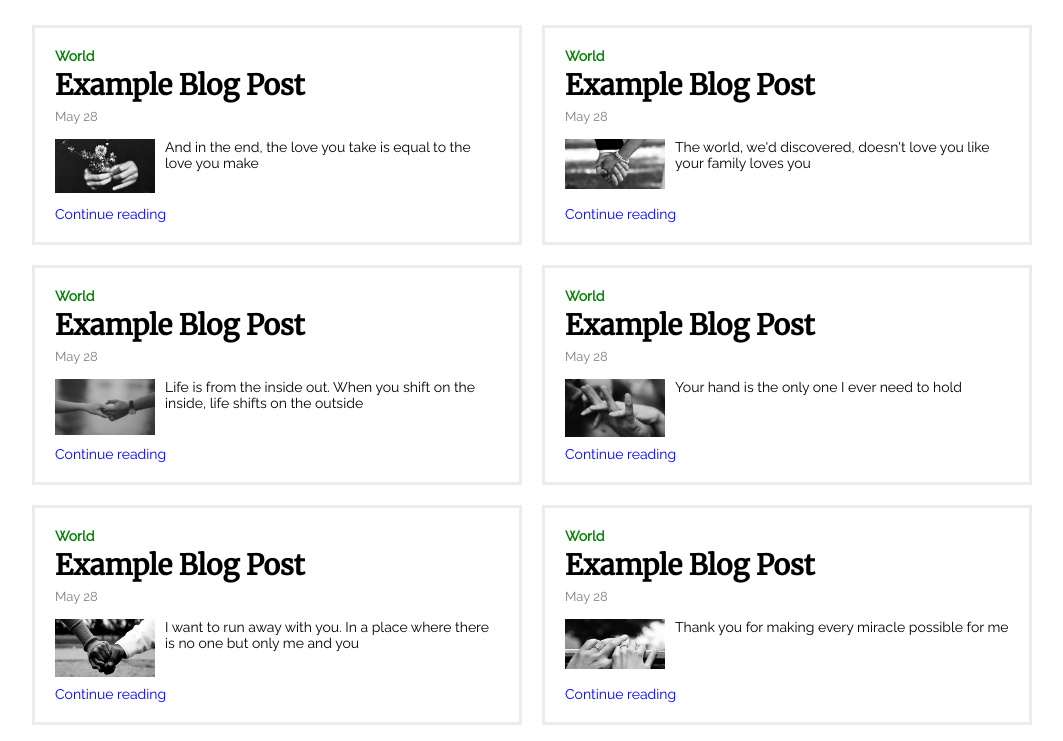
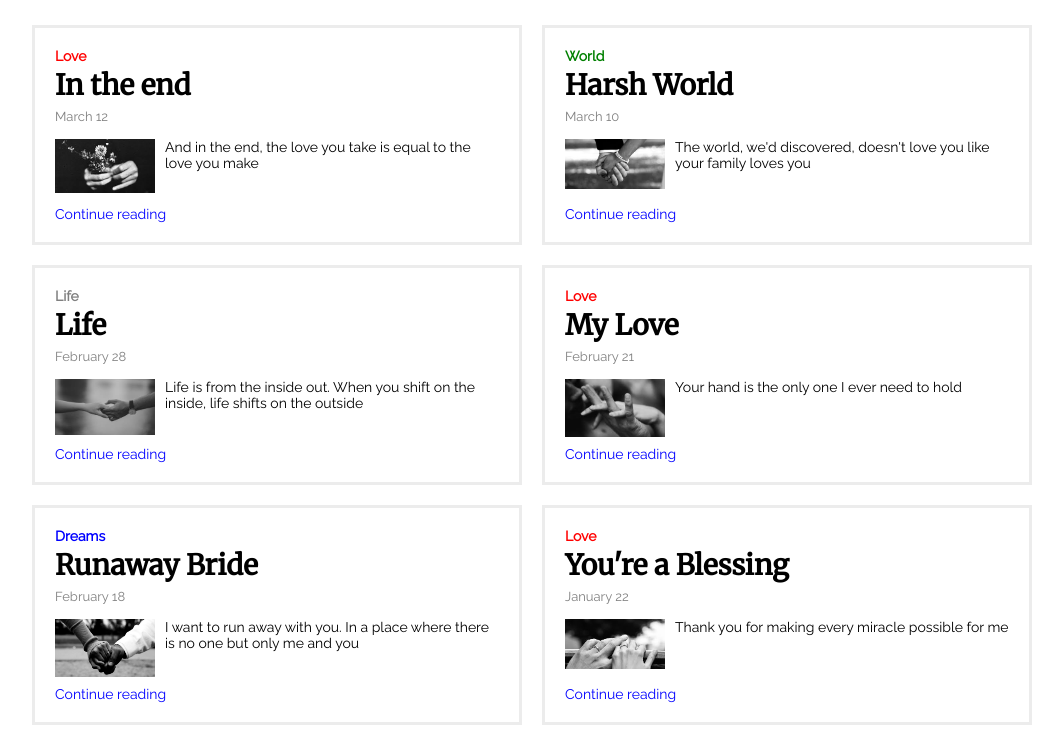
Before and after one commit to EvijaD/udacity-blog-website, a plain HTML site: page index.html in a window 1280 px wide. Shown: the part 115-856 px from the top of the page, without its empty margins (108-1171 px from the left). Drawn offline with Linux system fonts and the light colour scheme.

Commit message:
Improved content

```diff
--- a/index.html
+++ b/index.html
@@ -17,7 +17,7 @@
             <a href="#">Subscribe</a>
           </div>
           <div class="title">
-            <h1>Blog Title</h1>
+            <h1>Evija's blog</h1>
           </div>
           <div class="search">
             <a href="https://www.google.com" title="Search">
@@ -29,9 +29,9 @@
       <div class="content">
         <div class="posts-grid">
           <div class="card">
-            <h3 class="category">World</h3>
-            <h2>Example Blog Post</h2>
-            <span class="time">May 28</span>
+            <h3 class="category love">Love</h3>
+            <h2>In the end</h2>
+            <span class="time">March 12</span>
             <p>
               <img src="img/hands3.jpeg" alt="Avatar" />
               And in the end, the love you take is equal to the love you make
@@ -39,9 +39,9 @@
             <a class="continue" href="post.html">Continue reading</a>
           </div>
           <div class="card">
-            <h3 class="category">World</h3>
-            <h2>Example Blog Post</h2>
-            <span class="time">May 28</span>
+            <h3 class="category world">World</h3>
+            <h2>Harsh World</h2>
+            <span class="time">March 10</span>
             <p>
               <img src="img/hands4.jpeg" alt="Avatar" />
               The world, we'd discovered, doesn't love you like your family loves you
@@ -49,9 +49,9 @@
             <a class="continue" href="post.html">Continue reading</a>
           </div>
           <div class="card">
-            <h3 class="category">World</h3>
-            <h2>Example Blog Post</h2>
-            <span class="time">May 28</span>
+            <h3 class="category life">Life</h3>
+            <h2>Life</h2>
+            <span class="time">February 28</span>
             <p>
               <img src="img/hands5.jpeg" alt="Avatar" />
               Life is from the inside out. When you shift on the inside, life shifts on the outside
@@ -59,9 +59,9 @@
             <a class="continue" href="post.html">Continue reading</a>
           </div>
           <div class="card">
-            <h3 class="category">World</h3>
-            <h2>Example Blog Post</h2>
-            <span class="time">May 28</span>
+            <h3 class="category love">Love</h3>
+            <h2>My Love</h2>
+            <span class="time">February 21</span>
             <p>
               <img src="img/hands6.jpeg" alt="Avatar" />
               Your hand is the only one I ever need to hold
@@ -69,9 +69,9 @@
             <a class="continue" href="post.html">Continue reading</a>
           </div>
           <div class="card">
-            <h3 class="category">World</h3>
-            <h2>Example Blog Post</h2>
-            <span class="time">May 28</span>
+            <h3 class="category dreams">Dreams</h3>
+            <h2>Runaway Bride</h2>
+            <span class="time">February 18</span>
             <p>
               <img src="img/hands7.png" alt="Avatar" />
               I want to run away with you. In a place where there is no one but only me and you
@@ -79,9 +79,9 @@
             <a class="continue" href="post.html">Continue reading</a>
           </div>
           <div class="card">
-            <h3 class="category">World</h3>
-            <h2>Example Blog Post</h2>
-            <span class="time">May 28</span>
+            <h3 class="category love">Love</h3>
+            <h2>You're a Blessing</h2>
+            <span class="time">January 22</span>
             <p>
               <img src="img/hands8.jpeg" alt="Avatar" />
               Thank you for making every miracle possible for me
--- a/style.css
+++ b/style.css
@@ -169,9 +169,28 @@ a:link
 {
   font-size: 14px;
   font-weight: bold;
-  color: green;
   margin-top: 0;
   margin-bottom: 0;
+}
+
+.world
+{
+  color: green;
+}
+
+.life
+{
+  color: gray;
+}
+
+.love
+{
+  color: red;
+}
+
+.dreams
+{
+  color: blue;
 }
 
 .continue
```
Also changed, not shown: post.html (+1 -1 lines).
